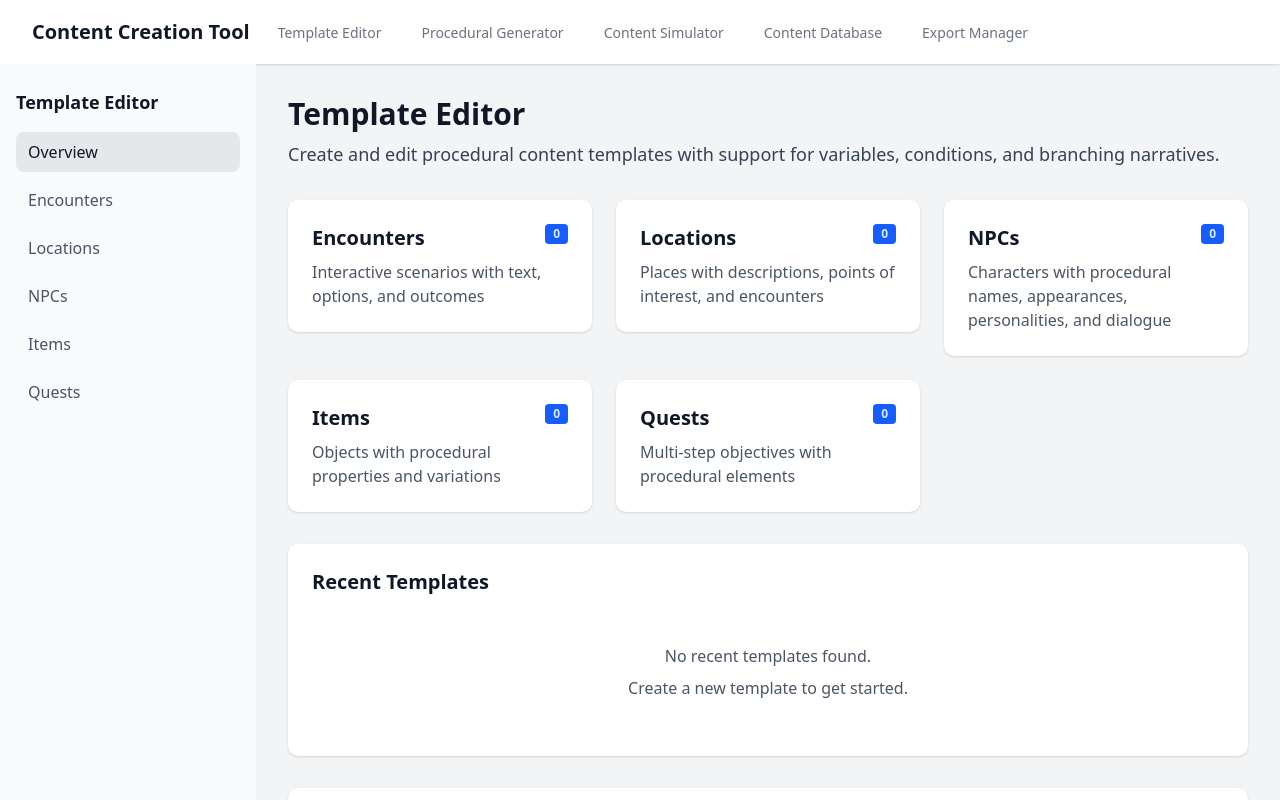
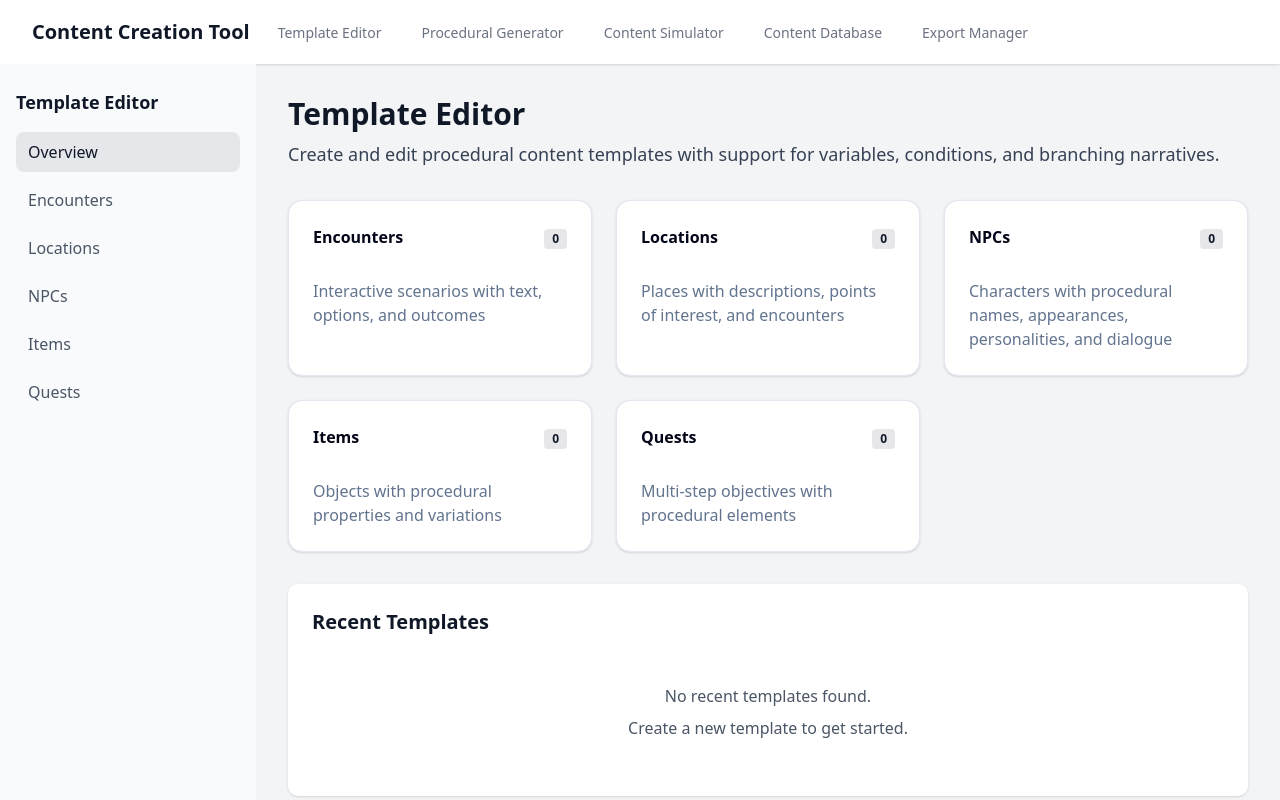
Before and after one commit to GoodPie/rpg-content-forge-app, a Next.js app: page /template-editor in a window 1280 px wide. Shown: the top 800 px of the page. Built offline with nearby package versions, Linux system fonts and the light colour scheme.

Commit message:
update: fix buttons on encounter page

```diff
--- a/src/app/template-editor/encounters/page.tsx
+++ b/src/app/template-editor/encounters/page.tsx
@@ -1,4 +1,5 @@
 import Link from 'next/link';
+import {Button} from "@/components/ui/button";
 
 export default function EncountersPage() {
   // This would normally come from a database or API
@@ -13,12 +14,13 @@ export default function EncountersPage() {
             Create and manage interactive scenarios with text, options, and outcomes.
           </p>
         </div>
-        <Link
-          href="/template-editor/encounters/new"
-          className="inline-flex items-center px-4 py-2 border border-transparent text-sm font-medium rounded-md shadow-sm text-white bg-blue-600 hover:bg-blue-700 focus:outline-none focus:ring-2 focus:ring-offset-2 focus:ring-blue-500"
-        >
-          New Encounter
-        </Link>
+
+        <Button asChild>
+          <Link href="/template-editor/encounters/new">
+            New Encounter
+          </Link>
+        </Button>
+
       </div>
 
       {encounterTemplates.length > 0 ? (
@@ -26,7 +28,8 @@ export default function EncountersPage() {
           <ul className="divide-y divide-gray-200 dark:divide-gray-700">
             {encounterTemplates.map((template) => (
               <li key={template.id}>
-                <Link href={`/template-editor/encounters/${template.id}`} className="block hover:bg-gray-50 dark:hover:bg-gray-700">
+                <Link href={`/template-editor/encounters/${template.id}`}
+                      className="block hover:bg-gray-50 dark:hover:bg-gray-700">
                   <div className="px-4 py-4 sm:px-6">
                     <div className="flex items-center justify-between">
                       <div className="flex items-center">
@@ -61,12 +64,11 @@ export default function EncountersPage() {
           <p className="text-gray-600 dark:text-gray-400 mb-4">
             Create your first encounter template to get started.
           </p>
-          <Link
-            href="/template-editor/encounters/new"
-            className="inline-flex items-center px-4 py-2 border border-transparent text-sm font-medium rounded-md shadow-sm text-white bg-blue-600 hover:bg-blue-700 focus:outline-none focus:ring-2 focus:ring-offset-2 focus:ring-blue-500"
-          >
-            Create Encounter Template
-          </Link>
+          <Button asChild>
+            <Link href="/template-editor/encounters/new">
+              Create Encounter Template
+            </Link>
+          </Button>
         </div>
       )}
 
--- a/src/app/template-editor/page.tsx
+++ b/src/app/template-editor/page.tsx
@@ -1,4 +1,5 @@
 import Link from 'next/link';
+import {TemplateCard} from "@/components/ui/template-card";
 
 export default function TemplateEditorPage() {
   return (
@@ -11,31 +12,31 @@ export default function TemplateEditorPage() {
       </div>
 
       <div className="grid grid-cols-1 md:grid-cols-2 lg:grid-cols-3 gap-6 mb-8">
-        <TemplateTypeCard
+        <TemplateCard
           title="Encounters"
           description="Interactive scenarios with text, options, and outcomes"
           href="/template-editor/encounters"
           count={0}
         />
-        <TemplateTypeCard
+        <TemplateCard
           title="Locations"
           description="Places with descriptions, points of interest, and encounters"
           href="/template-editor/locations"
           count={0}
         />
-        <TemplateTypeCard
+        <TemplateCard
           title="NPCs"
           description="Characters with procedural names, appearances, personalities, and dialogue"
           href="/template-editor/npcs"
           count={0}
         />
-        <TemplateTypeCard
+        <TemplateCard
           title="Items"
           description="Objects with procedural properties and variations"
           href="/template-editor/items"
           count={0}
         />
-        <TemplateTypeCard
+        <TemplateCard
           title="Quests"
           description="Multi-step objectives with procedural elements"
           href="/template-editor/quests"
@@ -87,21 +88,3 @@ export default function TemplateEditorPage() {
     </div>
   );
 }
-
-function TemplateTypeCard({ title, description, href, count }: { title: string; description: string; href: string; count: number }) {
-  return (
-    <Link href={href} className="block group">
-      <div className="bg-white dark:bg-gray-800 rounded-lg shadow p-6 hover:shadow-md transition-shadow">
-        <div className="flex justify-between items-start mb-2">
-          <h3 className="text-xl font-semibold text-gray-900 dark:text-white group-hover:text-blue-600 dark:group-hover:text-blue-400 transition-colors">
-            {title}
-          </h3>
-          <span className="inline-flex items-center justify-center px-2 py-1 text-xs font-bold leading-none text-blue-100 bg-blue-600 rounded">
-            {count}
-          </span>
-        </div>
-        <p className="text-gray-600 dark:text-gray-400">{description}</p>
-      </div>
-    </Link>
-  );
-}
--- /dev/null
+++ b/src/components/ui/template-card.tsx
@@ -0,0 +1,46 @@
+import Link from 'next/link';
+import {Card, CardHeader, CardTitle, CardContent, CardDescription} from "@/components/ui/card";
+
+export interface FeatureCardProps {
+  title: string;
+  description: string;
+  href: string;
+  icon?: React.ReactNode;
+  count?: number;
+}
+
+export const TemplateCard = ({title, description, href, icon, count}: FeatureCardProps) => {
+  return (
+    <Link href={href} className="block group">
+
+      <Card className="hover:shadow-md transition-shadow bg-(--background) h-full">
+        <CardHeader>
+          <div className="flex items-center justify-between">
+
+            <div className={"flex items-center justify-start"}>
+              {icon && (
+                <div
+                  className="flex-shrink-0 h-10 w-10 rounded-full bg-(--primary)/10 flex items-center justify-center text-(--primary)">
+                  {icon}
+                </div>
+              )}
+              <CardTitle className={`${icon ? 'ml-4' : ''} group-hover:text-(--primary) transition-colors`}>
+                {title}
+              </CardTitle>
+            </div>
+            <div>
+          <span
+            className="inline-flex items-center justify-center px-2 py-1 text-xs font-bold leading-none bg-(--primary)/10 text-(--primary) rounded">
+            {count ?? '0'}
+          </span>
+            </div>
+          </div>
+        </CardHeader>
+
+        <CardContent>
+          <CardDescription className="text-base">{description}</CardDescription>
+        </CardContent>
+      </Card>
+    </Link>
+  );
+};
```
